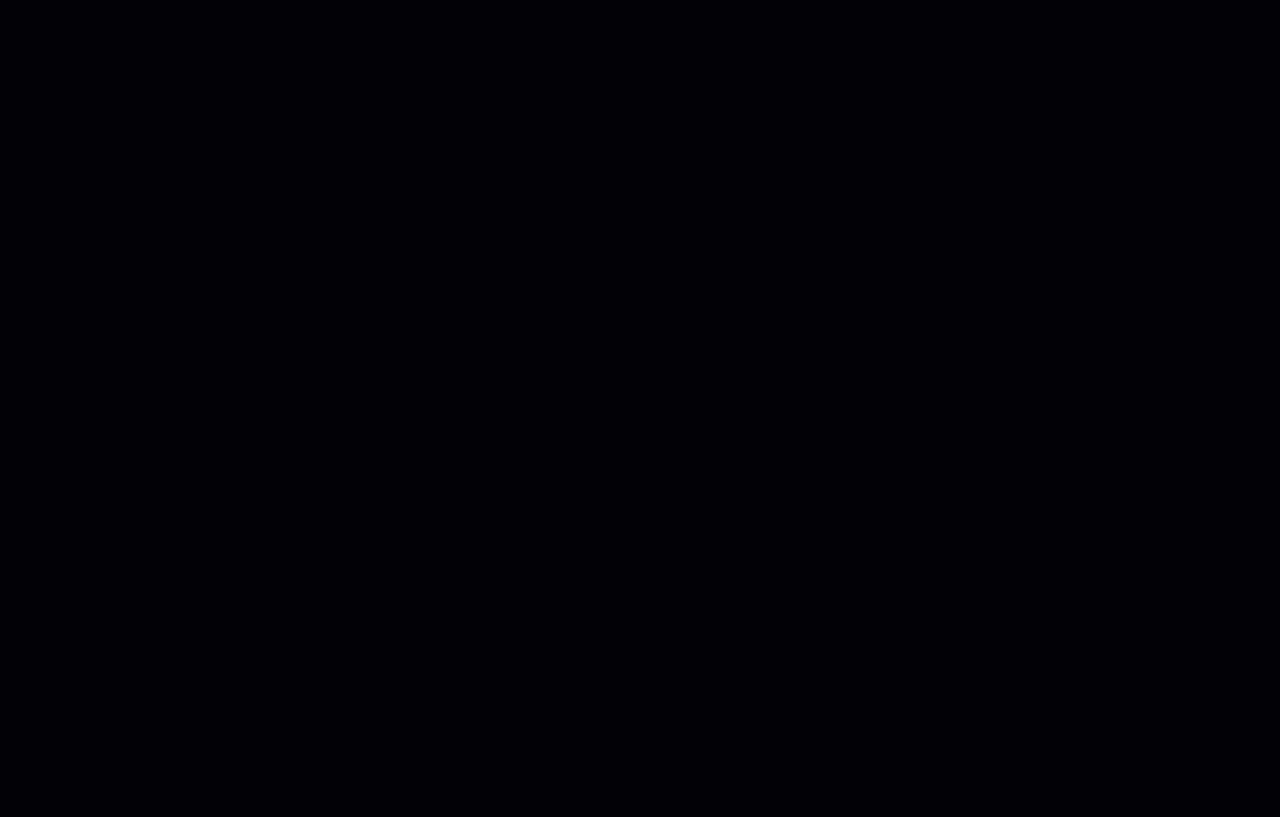
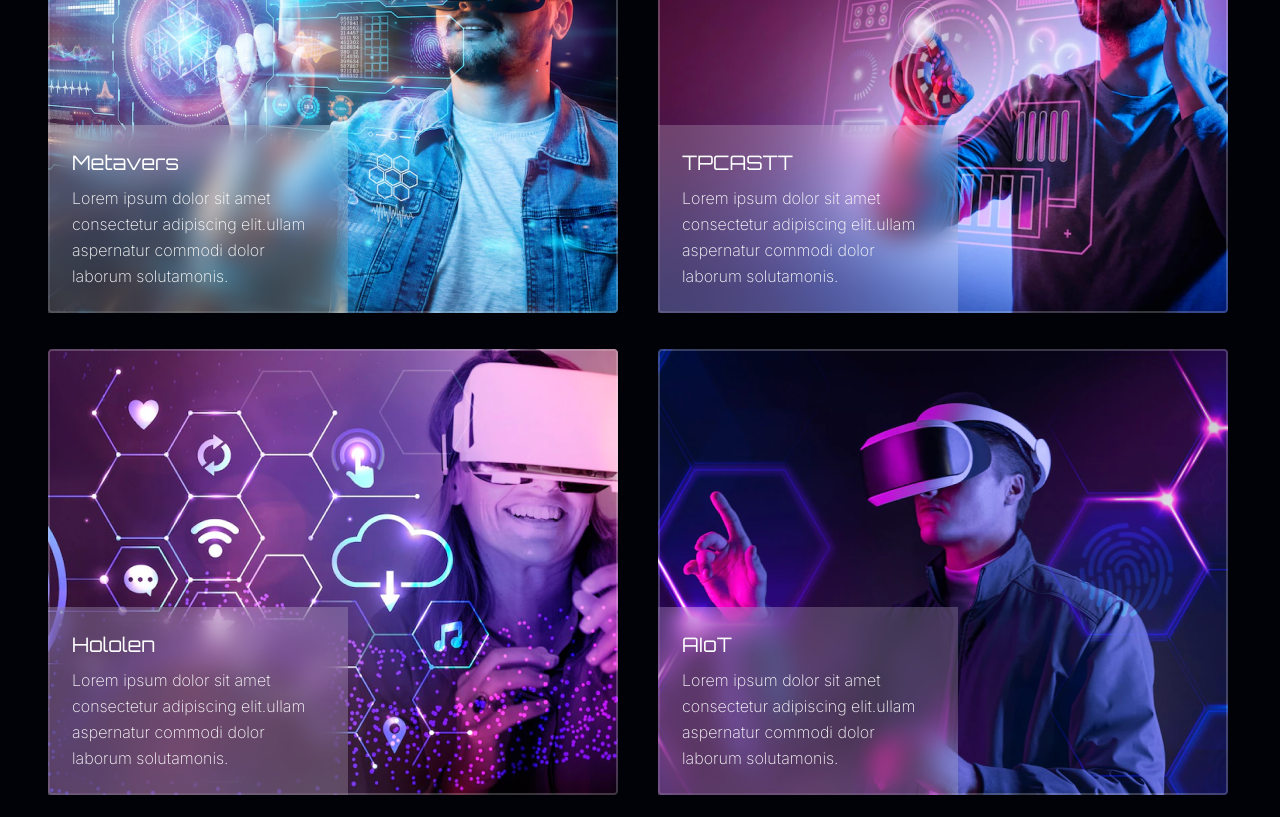
Before and after one commit to nassirou-N/vr-landing-page-starter-main, a React (Create React App) app: page / in a window 1280 px wide. Shown: the part 1980-2797 px from the top of the page. Before the commit the page ends 1691 px from the top, so only its background shows below. Built offline with nearby package versions, Linux system fonts and the light colour scheme; the HTML template or start-up script is replaced by a standard one.

Commit message:
the headset section

```diff
--- a/src/App.js
+++ b/src/App.js
@@ -6,6 +6,7 @@ import Header from './components/Header';
 import NavMobile from './components/NavMobile';
 import Experience from './components/Experience';
 import Video from './components/Video';
+import Headsets from './components/Headsets';
 
 
 const App = () => {
@@ -23,6 +24,7 @@ const App = () => {
     {/**experience */}
     <Experience />
     <Video />
+    <Headsets />
   </div>;
 };
 
--- a/src/components/Headsets.js
+++ b/src/components/Headsets.js
@@ -1,7 +1,62 @@
 import React from 'react';
+import Headset1 from '../assets/img/headset-1.png';
+import Headset2 from '../assets/img/headset-2.png';
+import Headset3 from '../assets/img/headset-3.png';
+import Headset4 from '../assets/img/headset-4.png';
 
 const Headsets = () => {
-  return <div>Headsets</div>;
+  return <section className='py-12 lg:py-24'>
+    <div className='container mx-auto'>
+      {/**title */}
+      <h2 className='text-3xl font-bold mb-6'>Mixed Reality Headsets</h2>
+      <div className='grid justify-center gap-y-4 lg:grid-cols-2 lg:gap-9'>
+
+        <div className='relative'>
+          <img src={Headset1} alt=''/>
+          <div className='absolute bottom-0 bg-white/20 backdrop-blur-md max-w-[300px] min-h-[150px] p-6'>
+            <h4 className='fonts-semibold text-xl mb-2'>Metavers</h4>
+            <p>
+              Lorem ipsum dolor sit amet consectetur adipiscing elit.ullam aspernatur commodi dolor laborum solutamonis.
+            </p>
+          </div>
+
+        </div>
+
+        <div className='relative'>
+          <img src={Headset2} alt=''/>
+          <div className='absolute bottom-0 bg-white/20 backdrop-blur-md max-w-[300px] min-h-[150px] p-6'>
+            <h4 className='fonts-semibold text-xl mb-2'>TPCASTT</h4>
+            <p>
+              Lorem ipsum dolor sit amet consectetur adipiscing elit.ullam aspernatur commodi dolor laborum solutamonis.
+            </p>
+          </div>
+
+        </div>
+
+        <div className='relative'>
+          <img src={Headset3} alt=''/>
+          <div className='absolute bottom-0 bg-white/20 backdrop-blur-md max-w-[300px] min-h-[150px] p-6'>
+            <h4 className='fonts-semibold text-xl mb-2'>Hololen</h4>
+            <p>
+              Lorem ipsum dolor sit amet consectetur adipiscing elit.ullam aspernatur commodi dolor laborum solutamonis.
+            </p>
+          </div>
+
+        </div>
+
+        <div className='relative'>
+          <img src={Headset4} alt=''/>
+          <div className='absolute bottom-0 bg-white/20 backdrop-blur-md max-w-[300px] min-h-[150px] p-6'>
+            <h4 className='fonts-semibold text-xl mb-2'>AIoT</h4>
+            <p>
+              Lorem ipsum dolor sit amet consectetur adipiscing elit.ullam aspernatur commodi dolor laborum solutamonis.
+            </p>
+          </div>
+
+        </div>
+      </div>
+    </div>
+  </section>;
 };
 
 export default Headsets;
```
